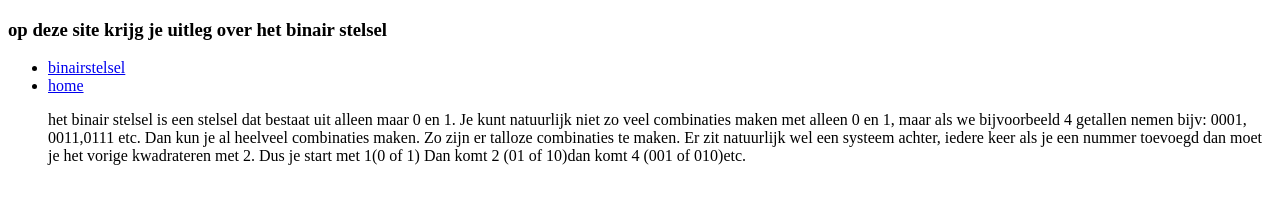
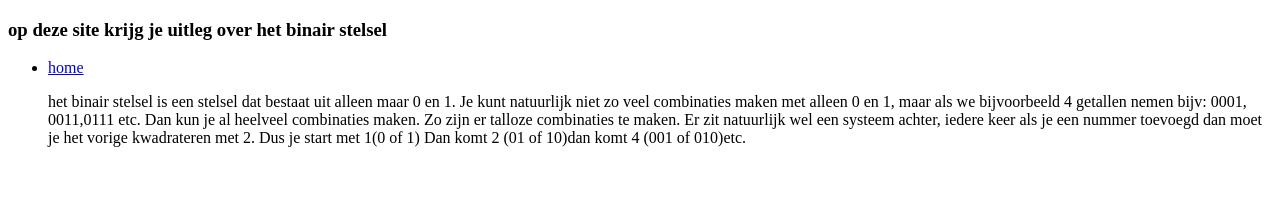
Before and after one commit to dinkuz/dinkuz.github.io, a plain HTML site: page binairstelsel.html in a window 1280 px wide. Shown: the top 204 px of the page. Drawn offline with Linux system fonts and the light colour scheme.

Commit message:
veranderingen en nieuwe pagina

```diff
--- a/binairstelsel.html
+++ b/binairstelsel.html
@@ -11,8 +11,8 @@
         <body>
 
           <h3> op deze site krijg je uitleg over het binair stelsel</h3>
-          <ul>
-          <li><a href="binairstelsel.html">binairstelsel</a></li>
+           <ul>
+
           <li><a href="index.html" >home</a></li>
             <p>het binair stelsel is een stelsel dat bestaat uit alleen maar 0 en 1. Je kunt natuurlijk niet zo veel combinaties maken met alleen 0 en 1, maar als we bijvoorbeeld 4 getallen nemen bijv: 0001, 0011,0111 etc. Dan kun je al heelveel combinaties maken. Zo zijn er talloze combinaties te maken. Er zit natuurlijk wel een systeem achter, iedere keer als je een nummer toevoegd dan moet je het vorige kwadrateren met 2. Dus je start met 1(0 of 1) Dan komt 2 (01 of 10)dan komt 4 (001 of 010)etc. </p>
           </ul>
```
Also changed, not shown: index.html (+3 -1 lines), kleurmodel.html (added).
